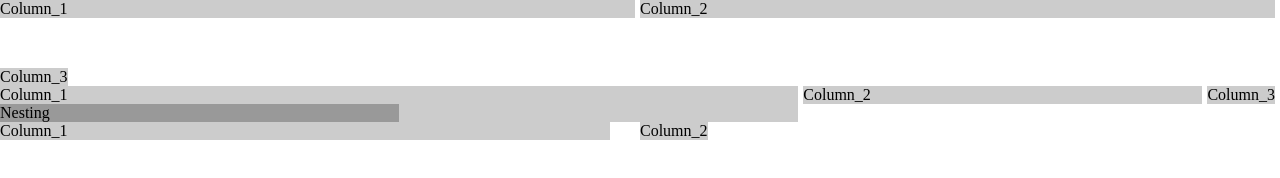
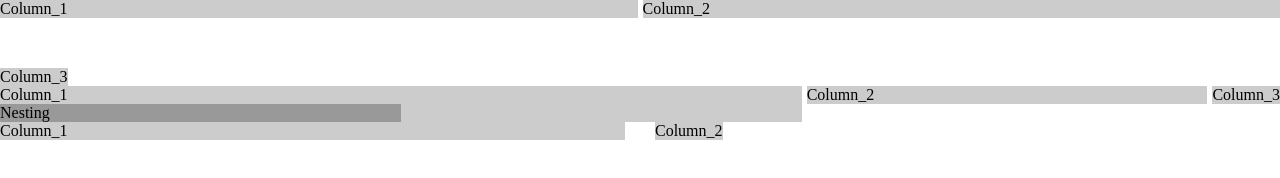
Before and after one commit to Nattarat/css-grid, a plain HTML site: page test.html in a window 1280 px wide. Drawn offline with Linux system fonts and the light colour scheme.

Commit message:
fix .grid to fluid in flex container by flex: 1 instead width: 100%

```diff
--- a/scss/grid-test.scss
+++ b/scss/grid-test.scss
@@ -42,7 +42,7 @@
   // -------------------------------
   display: flex;
   flex-wrap: wrap;
-  width: 100%;
+  flex: 1;
 
   // Child element styles
   // -------------------------------
--- a/scss/grid.min.scss
+++ b/scss/grid.min.scss
@@ -41,7 +41,7 @@
   // -------------------------------
   display: flex;
   flex-wrap: wrap;
-  width: 100%;
+  flex: 1;
 
   // Child element styles
   // -------------------------------
--- a/scss/grid.scss
+++ b/scss/grid.scss
@@ -41,7 +41,7 @@
   // -------------------------------
   display: flex;
   flex-wrap: wrap;
-  width: 100%;
+  flex: 1;
 
   // Child element styles
   // -------------------------------
```
Also changed, not shown: css/grid-test.css, css/grid.css, css/grid.min.css.
